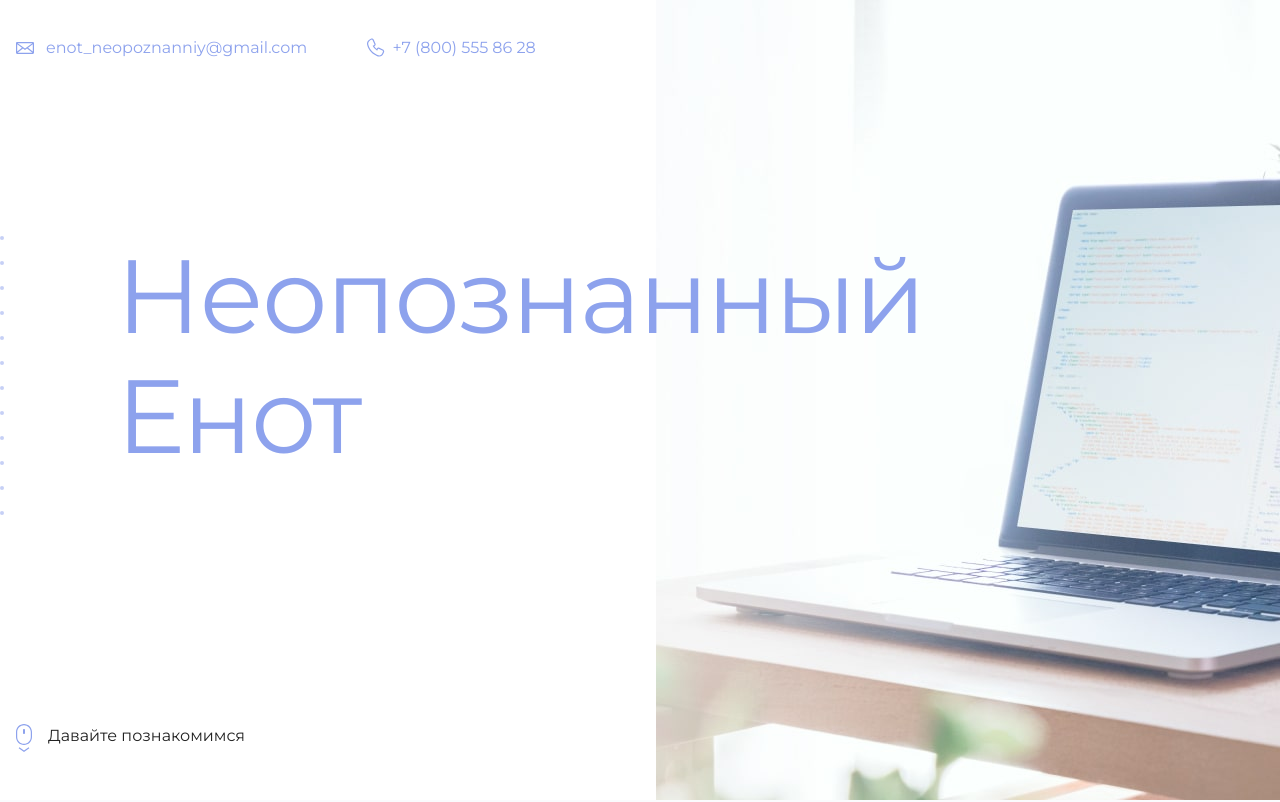
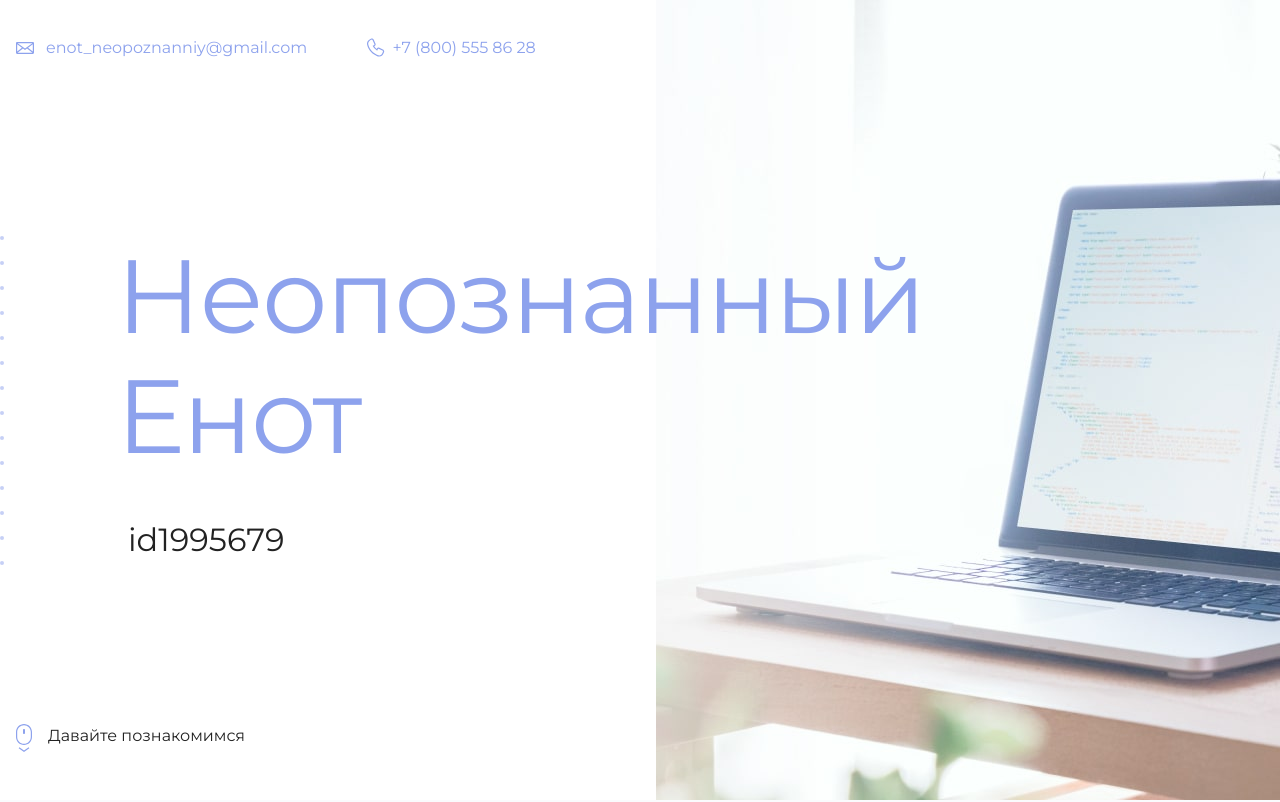
Before and after one commit to AlexeyDemyan/HTML_practice_portfolio, a plain HTML site: page index.html in a window 1280 px wide. Shown: the top 802 px of the page. Drawn offline with Linux system fonts and the light colour scheme.

Commit message:
Changed id

```diff
--- a/index.html
+++ b/index.html
@@ -19,7 +19,7 @@
       <section class="hero-image">
         <div class="container">
           <h1 class="heading">Неопознанный Енот</h1>
-          <p><!-- Тут ваш id на сайте Академии --></p>
+          <p>id1995679</p>
         </div>
       </section>
 
```
